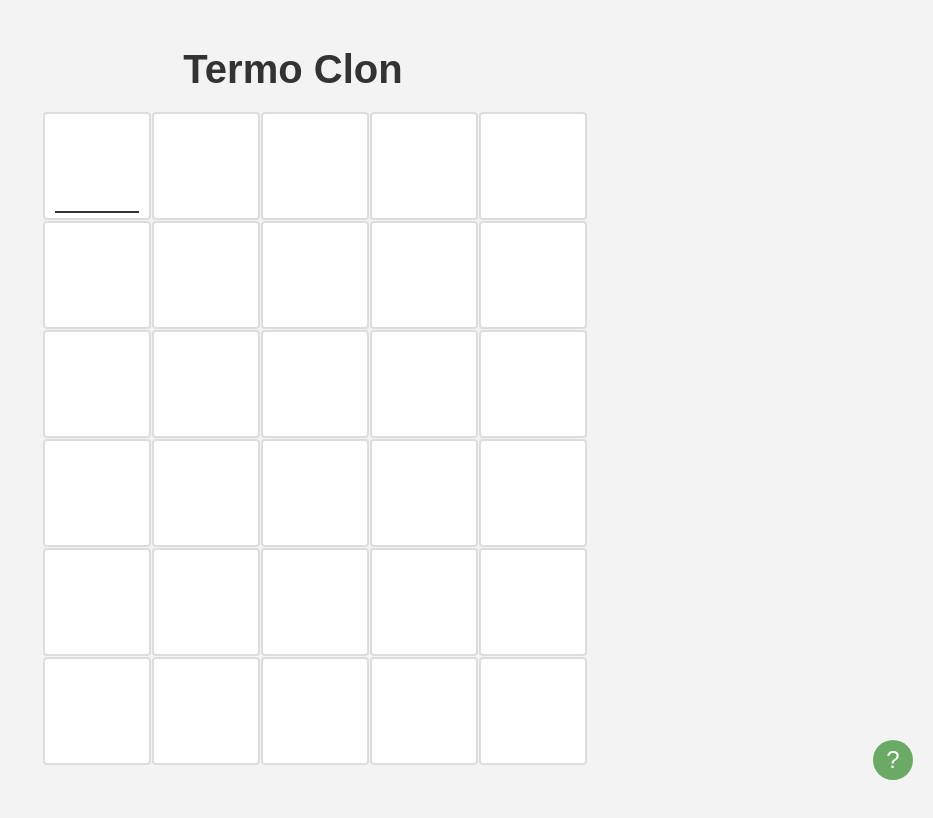
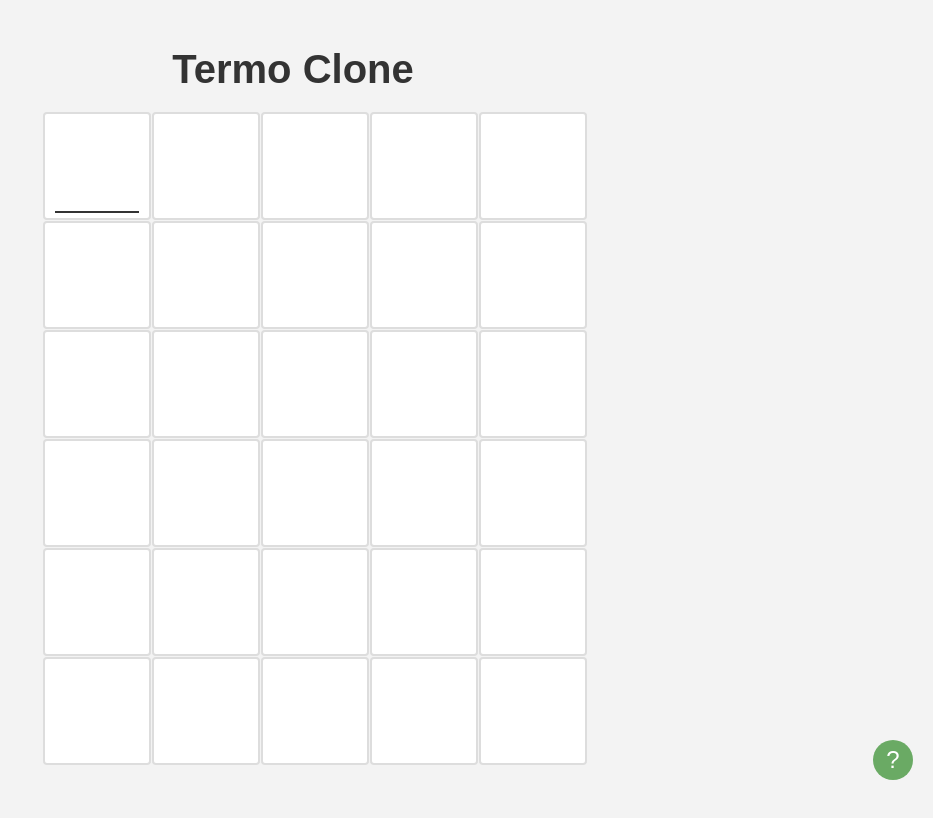
Before and after one commit to acostahelen/projeto-termo-clone-2jam1-helen-13, a plain HTML site: page index.html in a window 1280 px wide. Shown: the whole page, without its empty margins (347-1280 px from the left). Drawn offline with Linux system fonts and the light colour scheme.

Commit message:
Add files via upload

```diff
--- a/index.html
+++ b/index.html
@@ -10,7 +10,7 @@
 
 <body>
     <div class="container">
-        <h1>Termo Clon</h1>
+        <h1>Termo Clone</h1>
 
         <div class="game-container">
             <div id="board" class="board"></div>
```
